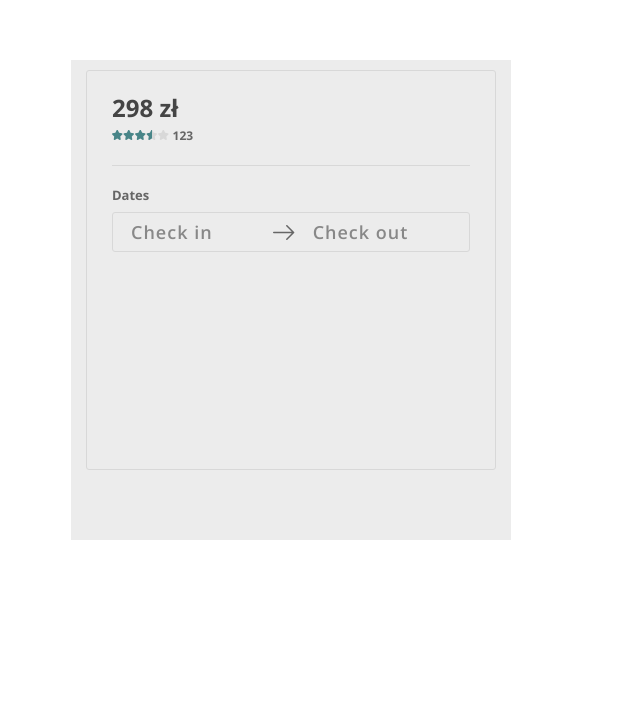
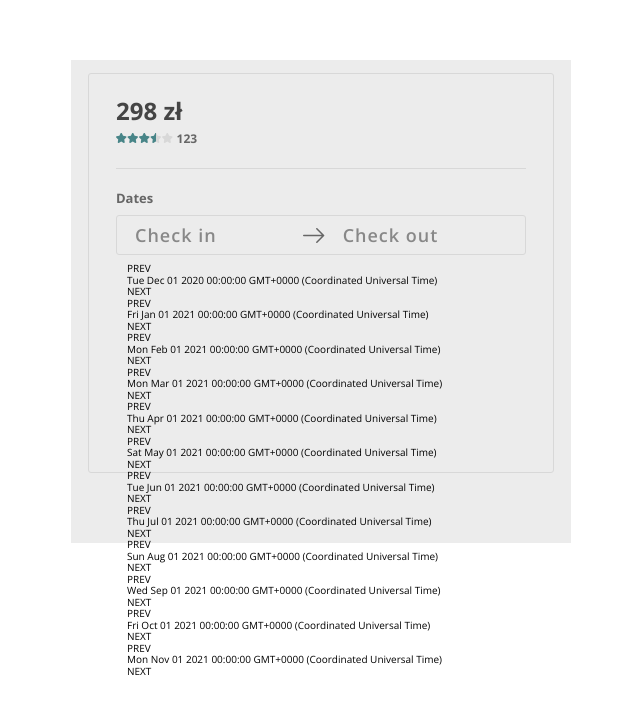
Before and after one commit to PrzemyslawMatlega/eoubowie, a Vue app: page / in a window 1280 px wide. Shown: the part 140-854 px from the top of the page, without its empty margins (129-769 px from the left). Built offline with nearby package versions, Linux system fonts and the light colour scheme.

Commit message:
add datePicker structure and compute months

```diff
--- a/src/components/BookingForm.vue
+++ b/src/components/BookingForm.vue
@@ -13,9 +13,10 @@
       <div :class="$style.datesHeading">Dates</div>
       <div :class="$style.datePickerWrapper">
         <DatePicker
-          :dateFrom="dateFrom"
-          :dateTo="dateTo"
-          :unavailableDates="unavailableDates"
+          :date-from="formData.dateFrom"
+          :date-to="formData.dateTo"
+          :unavailable-dates="unavailableDates"
+          :calendar-setup="calendarSetup"
         />
       </div>
     </div>
@@ -29,6 +30,19 @@ export default {
   components: {
     BookingFormInfo,
     DatePicker
+  },
+  // created() {
+  //   function validateDateRange(dateFrom, dateTo, unavailableDates) {
+  //     // @TODO
+  //   }
+  // },
+  data() {
+    return {
+      formData: {
+        dateFrom: '',
+        dateTo: ''
+      }
+    }
   },
   props: {
     price: {
@@ -58,14 +72,18 @@ export default {
     unavailableDates: {
       type: Array,
       default: () => []
+    },
+    calendarSetup: {
+      type: Object,
+      required: true
     }
   }
 }
 </script>
 <style lang="scss" module>
 .bookingForm {
-  width: 44rem;
-  padding: 1rem 1.5rem 7rem;
+  max-width: 50rem;
+  padding: 1.3rem 1.7rem 7rem;
   background: var(--gallery);
 }
 .wrapper {
@@ -73,7 +91,7 @@ export default {
   height: 400px;
   border: 0.1rem solid var(--alto);
   border-radius: 0.3rem;
-  padding: 2.5rem;
+  padding: 2.5rem 2.7rem;
 }
 .formInfoWrapper {
   margin-bottom: 2.3rem;
--- a/src/components/DatePicker.vue
+++ b/src/components/DatePicker.vue
@@ -11,12 +11,19 @@
       />
     </svg>
     <div :class="$style.dateTab">Check out</div>
+    <div :class="$style.calendarWrapper">
+      <DatePickerCalendar :calendar-setup="calendarSetup" />
+    </div>
   </div>
 </template>
 
 <script>
+import DatePickerCalendar from './DatePickerCalendar'
 export default {
   name: 'DatePicker',
+  components: {
+    DatePickerCalendar
+  },
   props: {
     dateFrom: {
       type: String,
@@ -29,6 +36,10 @@ export default {
     unavailableDates: {
       type: Array,
       default: () => []
+    },
+    calendarSetup: {
+      type: Object,
+      required: true
     }
   }
 }
@@ -38,6 +49,7 @@ export default {
 .datePicker {
   display: flex;
   align-items: center;
+  position: relative;
 }
 .arrow {
   height: 1.5rem;
@@ -61,4 +73,9 @@ export default {
     background: var(--alto);
   }
 }
+.calendarWrapper {
+  top: 4rem;
+  left: 0;
+  position: absolute;
+}
 </style>
--- /dev/null
+++ b/src/components/DatePickerCalendar.vue
@@ -0,0 +1,58 @@
+<template>
+  <div :class="$style.calendar">
+    <template v-for="singleDate in getRange">
+      <DatePickerMonth :key="singleDate.getTime()" :single-date="singleDate" />
+    </template>
+  </div>
+</template>
+
+<script>
+import DatePickerMonth from './DatePickerMonth'
+export default {
+  name: 'DatePickerCalendar',
+  components: {
+    DatePickerMonth
+  },
+  props: {
+    calendarSetup: {
+      type: Object,
+      required: true
+    }
+  },
+  computed: {
+    getRange() {
+      const firstMonthArr = this.calendarSetup.firstMonth.split('-')
+      const lastMonthArr = this.calendarSetup.lastMonth.split('-')
+      const firstMonth = new Date(
+        parseInt(firstMonthArr[1]),
+        parseInt(firstMonthArr[0]) - 1
+      )
+      const monthArr = []
+
+      function monthDiff(dateFrom, dateTo) {
+        return (
+          dateTo.getMonth() -
+          dateFrom.getMonth() +
+          12 * (dateTo.getFullYear() - dateFrom.getFullYear())
+        )
+      }
+      const monthQty = monthDiff(
+        firstMonth,
+        new Date(parseInt(lastMonthArr[1]), parseInt(lastMonthArr[0]) - 1)
+      )
+
+      for (let i = 0; i < monthQty; i++) {
+        const baseMonth = new Date(firstMonth.valueOf())
+        monthArr.push(new Date(baseMonth.setMonth(baseMonth.getMonth() + i)))
+      }
+
+      return monthArr
+    }
+  }
+}
+</script>
+
+<style lang="scss" module>
+.calendar {
+}
+</style>
--- /dev/null
+++ b/src/components/DatePickerMonth.vue
@@ -0,0 +1,30 @@
+<template>
+  <div :class="$style.month">
+    <div :class="$style.navbar">
+      <div @click="$emit('prevMonth')">PREV</div>
+      <div :class="$style.currentMonth">{{ singleDate }}</div>
+      <div @click="$emit('nextMonth')">NEXT</div>
+    </div>
+    <div :class="$style.grid"></div>
+  </div>
+</template>
+
+<script>
+export default {
+  props: {
+    singleDate: {
+      type: Date,
+      required: true
+    }
+  }
+}
+</script>
+
+<style lang="scss" module>
+.month {
+}
+.currentMonth {
+}
+.grid {
+}
+</style>
--- a/src/data/data.json
+++ b/src/data/data.json
@@ -8,5 +8,9 @@
     "unavailableDates": [
         "29-03-2021",
         "30-03-2021"
-    ]
+    ],
+    "calendarSetup": {
+        "firstMonth": "12-2020",
+        "lastMonth": "12-2021"
+    }
 }
```
Also changed, not shown: src/components/DatePickerDay.vue (added, +7 -0 lines).
